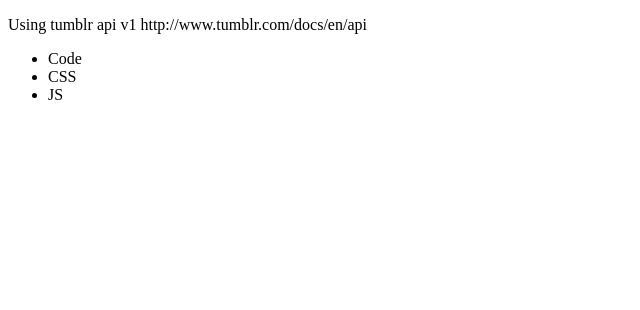
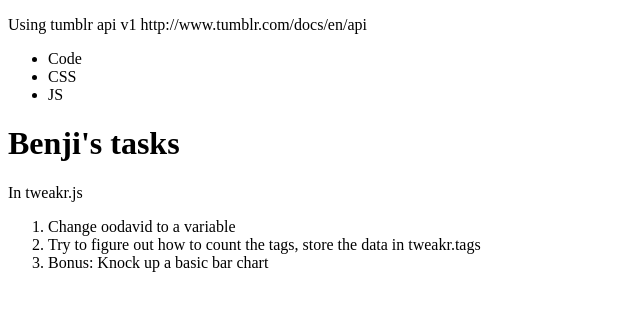
Before and after one commit to Presentation-Player/Tweakr, a plain HTML site: page index.html in a window 1280 px wide. Shown: the whole page, without its empty margins (0-640 px from the left). Drawn offline with nearby package versions, Linux system fonts and the light colour scheme.

Commit message:
Added Benji's tasklist

```diff
--- a/index.html
+++ b/index.html
@@ -20,6 +20,15 @@
 			</ul>
 		</div>
 
+
+		<h1>Benji's tasks</h1>
+		<p>In tweakr.js</p>
+		<ol>
+			<li>Change oodavid to a variable</li>
+			<li>Try to figure out how to count the tags, store the data in tweakr.tags</li>
+			<li>Bonus: Knock up a basic bar chart</li>
+		</ol>
+
     </body>
 
 <html>
--- a/tweakr.js
+++ b/tweakr.js
@@ -6,6 +6,7 @@
  */
 
 tweakr = {};
+console.warn('TASK 2');
 tweakr.tags; // Our tag data
 tweakr.num = 2; // How many posts per-page
 tweakr.init = function(e){
@@ -18,6 +19,7 @@
 };
 tweakr.loadTags = function(start){
 	// Load this page of tags
+	console.warn('TASK 1');
 	$.getScript('http://oodavid.tumblr.com/api/read/json?num=50&callback=tweakr.onLoadTags&num=' + tweakr.num + '&start=' + start);
 };
 tweakr.onLoadTags = function(data){
@@ -29,6 +31,7 @@
 			// Loop the tags
 			$.each(post.tags, function(t,tag){
 				// Do something with the tags
+				console.warn('TASK 2');
 				console.log(tag);
 			});
 		}
```
